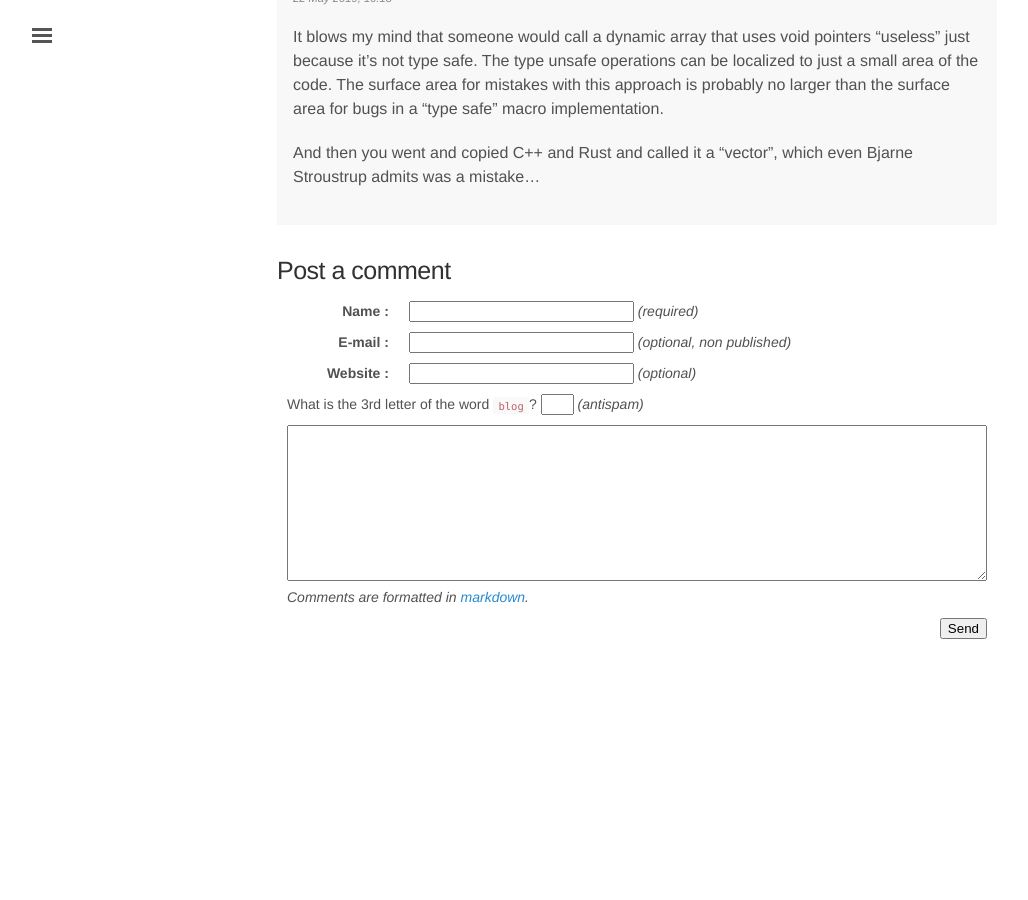
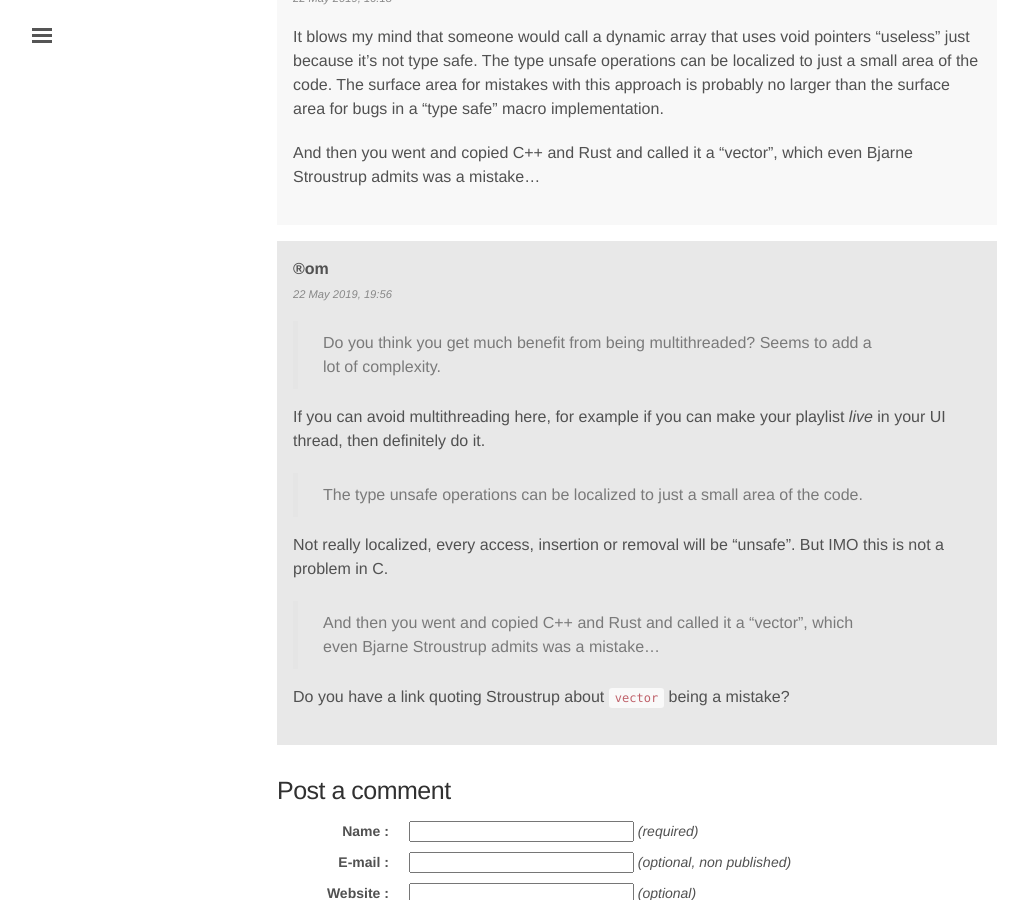
Before and after one commit to rom1v/blog.rom1v.com, a Jekyll site: the page built from _posts/2019-05-21-a-new-core-playlist-for-vlc-4.md, in a window 1280 px wide and 900 px high, scrolled down 17152 px. Shown: the whole window, without its empty margins (3-1031 px from the left). Built offline with Jekyll 4.4.1, drawn with Linux system fonts in a browser that asks for light colours; before the commit the page ends 17816 px from its top, so only the background shows below that.

Commit message:
Publish comment 5 for VLC playlist

```diff
--- a/_data/comments-2019-05-a-new-core-playlist-for-vlc-4.yaml
+++ b/_data/comments-2019-05-a-new-core-playlist-for-vlc-4.yaml
@@ -56,3 +56,23 @@
 
     And then you went and copied C++ and Rust and called it a "vector", which
     even Bjarne Stroustrup admits was a mistake...
+- id: 5
+  author: ®om
+  date: 2019-05-22 19:56:23+02:00
+  contents: |
+    > Do you think you get much benefit from being multithreaded? Seems to
+    > add a lot of complexity.
+
+    If you can avoid multithreading here, for example if you can make your
+    playlist _live_ in your UI thread, then definitely do it.
+
+    > The type unsafe operations can be localized to just a small area of
+    > the code.
+
+    Not really localized, every access, insertion or removal will be "unsafe".
+    But IMO this is not a problem in C.
+
+    > And then you went and copied C++ and Rust and called it a "vector", which
+    > even Bjarne Stroustrup admits was a mistake...
+
+    Do you have a link quoting Stroustrup about `vector` being a mistake?
```
